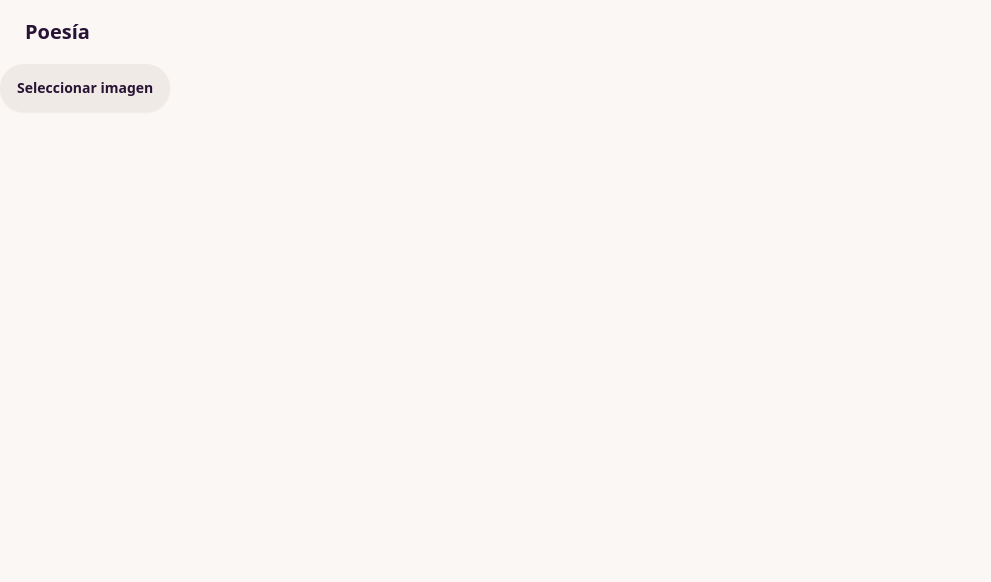
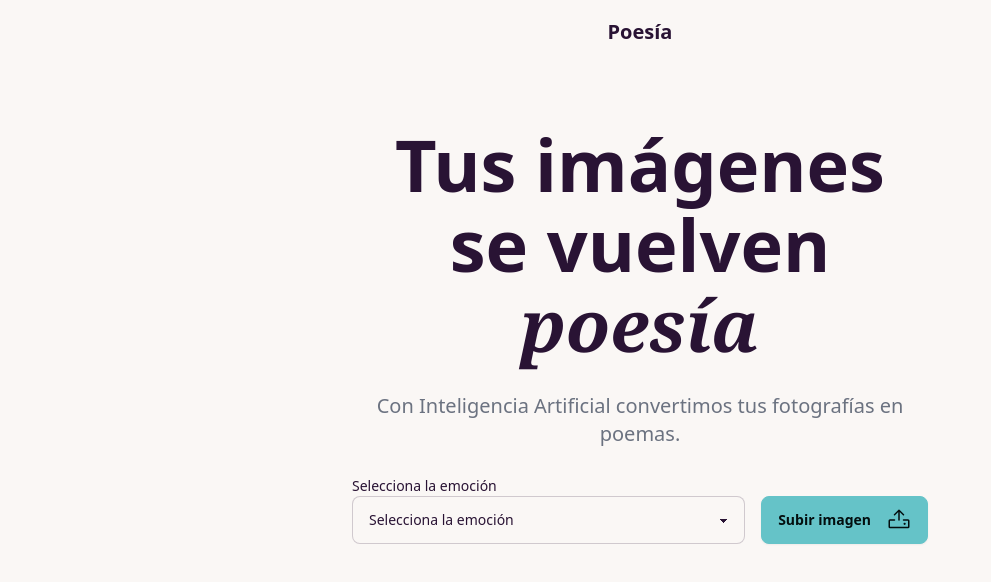
Before and after one commit to krthr/poesia.pics-nuxt, a Nuxt app: page / in a window 1280 px wide. Shown: the top 582 px of the page, without its empty margins (0-991 px from the left). Built offline with nearby package versions, Linux system fonts and the light colour scheme.

Commit message:
feat: index

```diff
--- a/app.vue
+++ b/app.vue
@@ -1,11 +1,11 @@
 <template>
   <Topbar />
 
-  <div>
-    <NuxtPage />
+  <div class="w-full p-5">
+    <div class="w-full max-w-xl m-auto">
+      <NuxtPage />
+    </div>
   </div>
-
-  {{ error }}
 </template>
 
 <script setup lang="ts">
--- /dev/null
+++ b/components/Index/Form.vue
@@ -0,0 +1,48 @@
+<template>
+  <form
+    action="/api/poem"
+    method="post"
+    enctype="multipart/form-data"
+    name="form"
+    ref="form"
+  >
+    <input
+      accept="image/jpg,image/jpeg,image/webp,image/png"
+      type="file"
+      name="image"
+      id="image"
+      hidden
+      ref="image"
+      onchange="document.querySelector('#selectImage').setAttribute('disabled', true); form.submit()"
+    />
+
+    <div class="w-full flex items-end space-x-4">
+      <div class="form-control flex-1">
+        <div class="label-text inline-flex">Selecciona la emoción</div>
+
+        <select
+          class="select select-bordered"
+          name="mood"
+          id="mood"
+          placeholder="Selecciona el mood"
+        >
+          <option selected>Selecciona la emoción</option>
+          <option>Romance ❤️‍🔥</option>
+          <option>Erotismo 🥵</option>
+          <option>Melancolía 😥</option>
+          <option>Diversión 😂</option>
+        </select>
+      </div>
+
+      <button
+        class="btn btn-primary gap-4"
+        id="selectImage"
+        type="button"
+        onclick="form.image.click()"
+      >
+        <span>Subir imagen</span>
+        <Icon class="w-6 h-6" name="ph:upload" />
+      </button>
+    </div>
+  </form>
+</template>
--- a/components/Topbar.vue
+++ b/components/Topbar.vue
@@ -1,6 +1,6 @@
 <template>
-  <nav class="navbar w-full z-30">
-    <div class="navbar-center">
+  <nav class="navbar w-full flex justify-center z-30">
+    <div>
       <NuxtLink to="/" class="btn btn-ghost text-xl">Poesía</NuxtLink>
     </div>
   </nav>
--- a/pages/index.vue
+++ b/pages/index.vue
@@ -1,30 +1,15 @@
 <template>
   <div>
-    <form
-      action="/api/poem"
-      method="post"
-      enctype="multipart/form-data"
-      name="form"
-      ref="form"
+    <h1
+      class="mt-10 text-center font-display text-5xl font-bold md:text-7xl md:leading-[5rem]"
     >
-      <input
-        accept="image/jpg,image/jpeg,image/webp,image/png"
-        type="file"
-        name="image"
-        id="image"
-        hidden
-        ref="image"
-        onchange="document.querySelector('#selectImage').setAttribute('disabled', true); form.submit()"
-      />
+      Tus imágenes se vuelven <span class="italic font-serif">poesía</span>
+    </h1>
+  </div>
 
-      <button
-        class="btn"
-        id="selectImage"
-        type="button"
-        onclick="form.image.click()"
-      >
-        <span>Seleccionar imagen</span>
-      </button>
-    </form>
-  </div>
+  <p class="my-7 text-center text-gray-500 md:text-xl">
+    Con Inteligencia Artificial convertimos tus fotografías en poemas.
+  </p>
+
+  <IndexForm />
 </template>
--- a/pages/poems/[id].vue
+++ b/pages/poems/[id].vue
@@ -1,7 +1,10 @@
 <template>
-  <h1 class="text-2xl font-medium">Poema</h1>
+  <div class="w-full">
+    <div id="poem"></div>
 
-  <img
+    <div class="divider"></div>
+
+    <!-- <img
       class="lazyload max-w-[400px] w-full"
       height="auto"
       :data-src="imagePath"
@@ -10,10 +13,8 @@
       :style="{
         aspectRatio: poem.image.width / poem.image.height,
       }"
-  />
-  <p>
-    {{ poem }}
-  </p>
+    /> -->
+  </div>
 </template>
 
 <script setup>
--- a/tailwind.config.js
+++ b/tailwind.config.js
@@ -7,7 +7,17 @@ export default {
   plugins: [require("daisyui")],
 
   daisyui: {
-    themes: ["cupcake"],
+    themes: [
+      {
+        cupcake: {
+          ...require("daisyui/src/theming/themes")["cupcake"],
+          "--btn-text-case": "none",
+          "--rounded-btn": "0.5rem",
+          "--rounded-box": "0.5rem",
+          "--padding-card": "1rem",
+        },
+      },
+    ],
   },
 
   experimental: {
```
Lines whose indentation alone changed are shown as unchanged.
